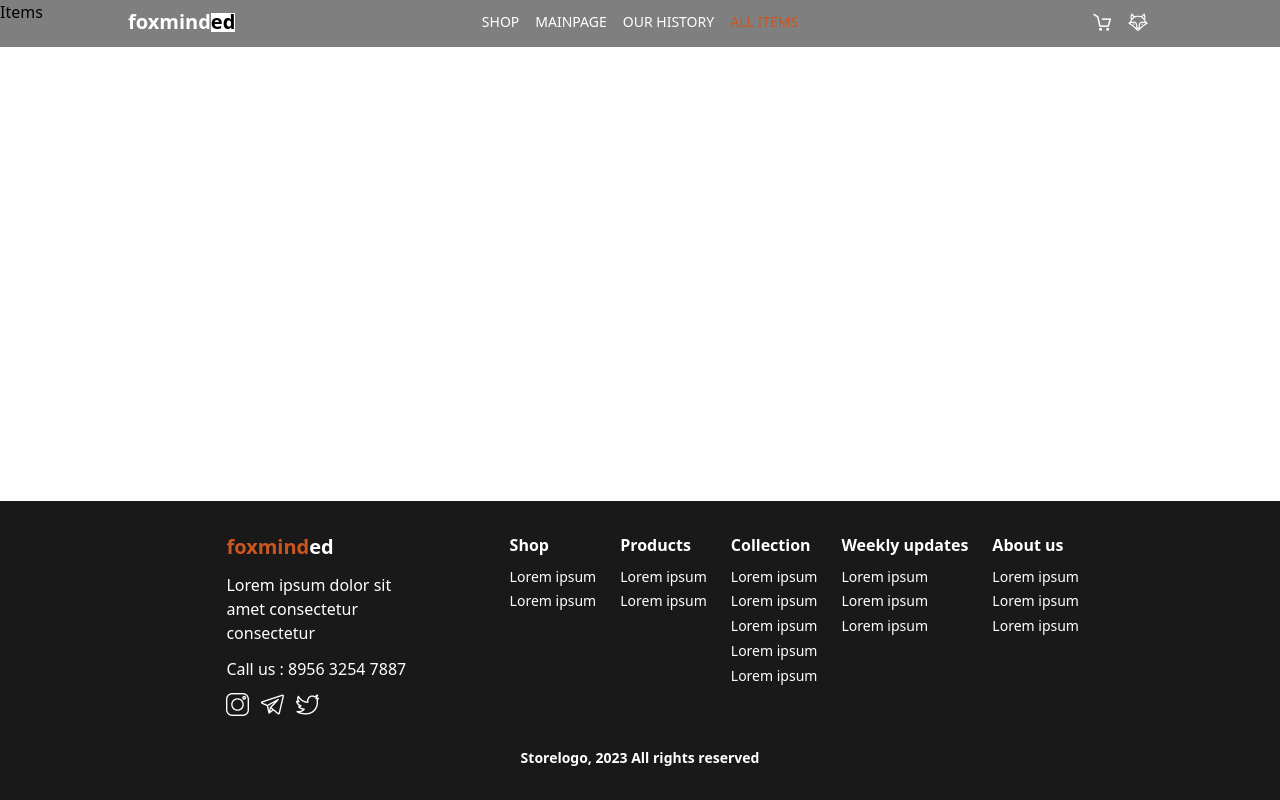
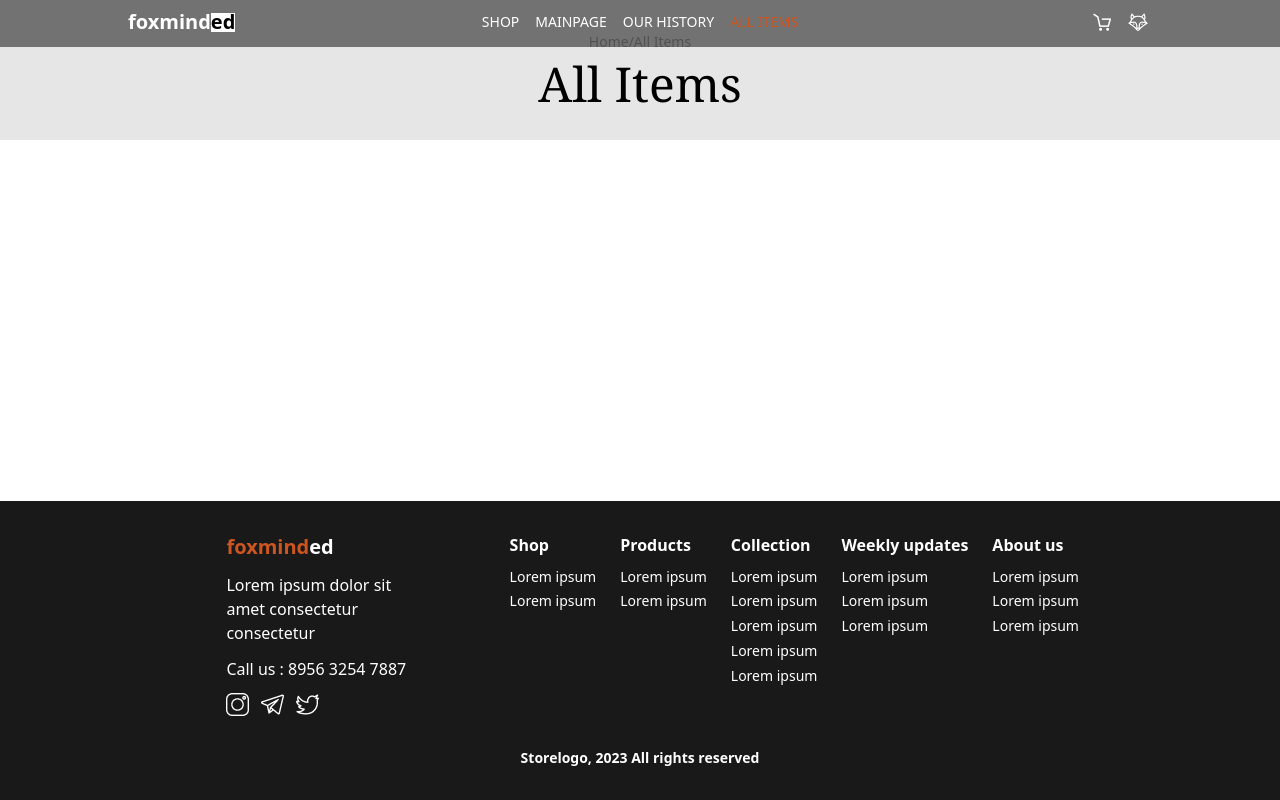
Before and after one commit to PohuliaiDanylo/Foxes-shop, a React (Vite) app: page /items in a window 1280 px wide. Built offline with nearby package versions, Linux system fonts and the light colour scheme.

Commit message:
added title to every page

```diff
--- a/src/components/header.tsx
+++ b/src/components/header.tsx
@@ -5,7 +5,12 @@ let header: HTMLElement | null = null;
 function responsiveness() {
   const screenWidth = window.innerWidth;
   const currentpage = window.location.pathname;
-  if (screenWidth >= 768 && currentpage === "/history") {
+  if (
+    screenWidth >= 768 &&
+    (currentpage === "/history" ||
+      currentpage === "/items" ||
+      currentpage === "/shop")
+  ) {
     header?.classList.add("header-container-responsive");
   } else {
     header?.classList.remove("header-container-responsive");
--- a/src/index.scss
+++ b/src/index.scss
@@ -6,8 +6,11 @@
 
 @import './scss/header.scss';
 @import './scss/footer.scss';
+
 @import './scss/pages/mainPage.scss';
 @import './scss/pages/historyPage.scss';
+@import './scss/pages/itemsPage.scss';
+@import './scss/pages/shopPage.scss';
 
 .wrapper {
   position: relative;
--- a/src/pages/history.tsx
+++ b/src/pages/history.tsx
@@ -1,7 +1,7 @@
 function History() {
   return (
     <div className="history__container flex flex-col gap-6 mb-6">
-      <div className="history__container__title p-2 pt-14 flex flex-col items-center gap-2">
+      <div className="history__container__title p-7 flex flex-col items-center gap-2">
         <h2 className=" text-sm">Home/Our history</h2>
         <h1 className=" text-5xl font-serif">Our history</h1>
       </div>
--- a/src/pages/items.tsx
+++ b/src/pages/items.tsx
@@ -1,7 +1,10 @@
 function Items() {
   return (
-    <div>
-      <h1>Items</h1>
+    <div className="items__container flex flex-col gap-6 mb-6">
+      <div className="items__container__title p-8 flex flex-col items-center justify-center gap-2">
+        <h2 className=" text-sm">Home/All Items</h2>
+        <h1 className=" text-5xl font-serif">All Items</h1>
+      </div>
     </div>
   );
 }
--- a/src/pages/notFound.tsx
+++ b/src/pages/notFound.tsx
@@ -1,6 +1,6 @@
 function NotFound() {
   return (
-    <div>
+    <div className=" bg-orange-300">
       <h1>NotFound</h1>
     </div>
   );
--- a/src/pages/shop.tsx
+++ b/src/pages/shop.tsx
@@ -1,7 +1,10 @@
 function Shop() {
   return (
-    <div>
-      <h1>Shop</h1>
+    <div className="shop__container flex flex-col gap-6 mb-6">
+      <div className="shop__container__title p-8 flex flex-col items-center justify-center gap-2">
+        <h2 className=" text-sm">Home/Shop</h2>
+        <h1 className=" text-5xl font-serif">Shop</h1>
+      </div>
     </div>
   );
 }
--- /dev/null
+++ b/src/scss/pages/itemsPage.scss
@@ -0,0 +1,9 @@
+.items__container {
+  .items__container__title {
+    background: #E6E6E6;
+
+    & > h2 {
+      color: #A5A4A4;
+    }
+  }
+}
--- /dev/null
+++ b/src/scss/pages/shopPage.scss
@@ -0,0 +1,10 @@
+.shop__container {
+
+  .shop__container__title {
+    background: #E6E6E6;
+
+    & > h2 {
+      color: #A5A4A4;
+    }
+  }
+}
```
